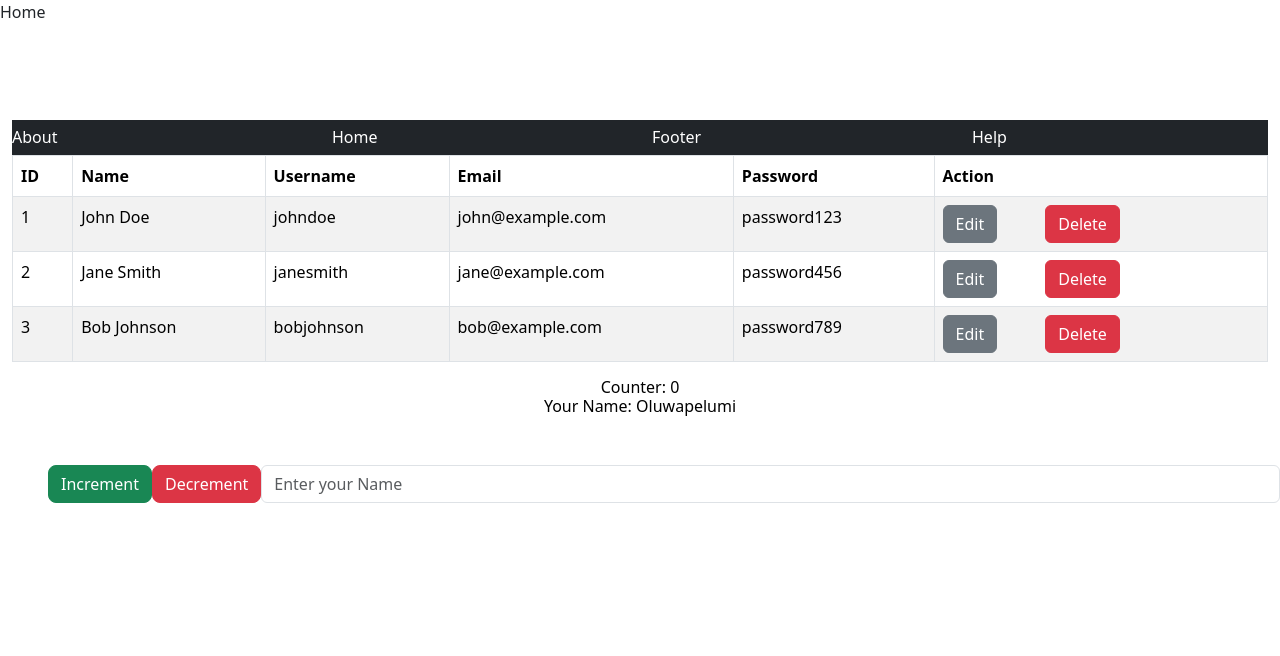
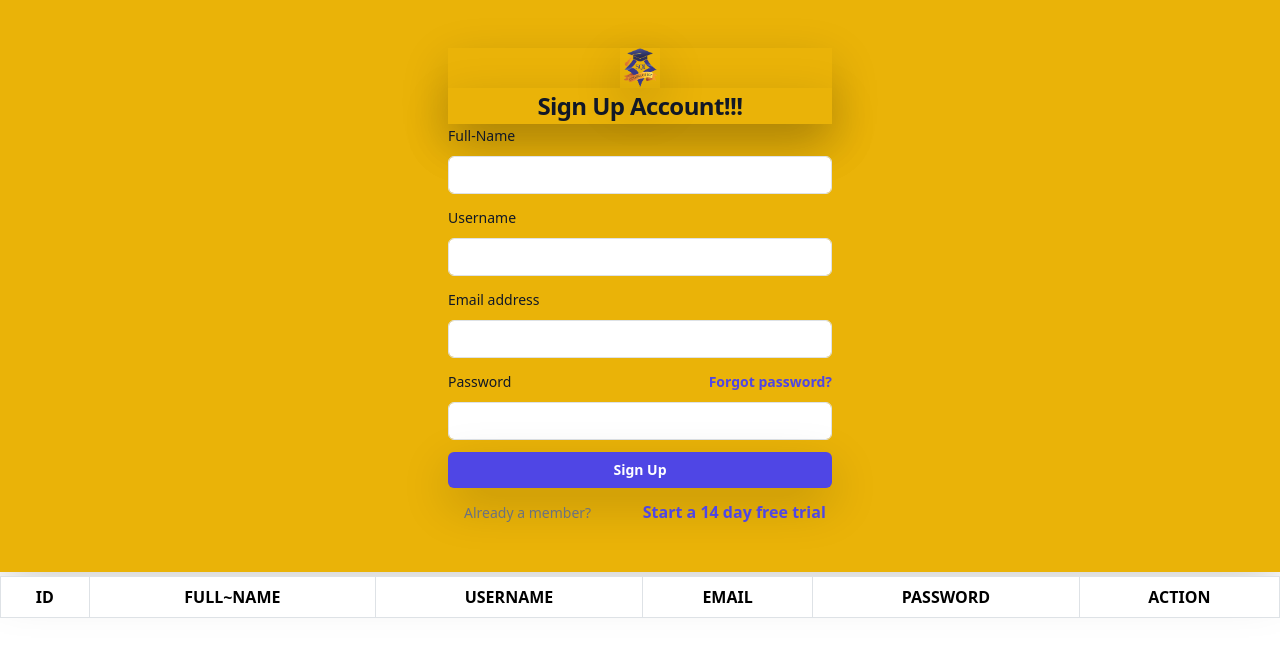
Before and after one commit to DevOluwapelumi/REACT-with-VITE-PRO-2023-CLASS, a React (Vite) app: page / in a window 1280 px wide. Shown: the top 656 px of the page. Built offline with nearby package versions, Linux system fonts and the light colour scheme.

Commit message:
map commit

```diff
--- a/src/App.jsx
+++ b/src/App.jsx
@@ -37,10 +37,10 @@ function App() {
   return (
     <>
       <Home />
-      <NavBar />
-      <Footer />
+      {/* <NavBar /> */}
+      {/* <Footer /> */}
 
-      <div className="container">
+      {/* <div className="container">
     <div className="well">
         <table className="table table-bordered table-striped">
             <thead>
@@ -70,9 +70,10 @@ function App() {
             </tbody>
         </table>
     </div>
-</div>
+</div> */}
 
-      <Event/>
+
+      {/* <Event/> */}
     </>
   );
 }
--- a/src/components/Event.jsx
+++ b/src/components/Event.jsx
@@ -23,6 +23,7 @@ const Event = () => {
         <button onClick={Decrement} className="btn btn-danger rounded rounded-3">Decrement</button>
         <input type="text" placeholder="Enter your Name" className="form-control" onChange={(event) => setName(event.target.value)} />
     </div>
+
     </>
   )
 }
--- a/src/pages/Home.jsx
+++ b/src/pages/Home.jsx
@@ -1,8 +1,162 @@
+import { useState } from 'react'
+
+const Home = () => {
+
+  const [formData, setFormData] = useState({
+    full: '',
+    user: '',
+    email: '',
+    pass: '',
+  });
+  const [tableData, setTableData] = useState([]);
+
+  const change = (e) => {
+    const { id, value } = e.target;
+    setFormData((prevData) => ({
+      ...prevData,
+      [id]: value,
+    }));
+  };
+
+  const submit = (e) => {
+    e.preventDefault();
+    setTableData((prevTableData) => [...prevTableData, formData]);
+    setFormData({
+      full: '',
+      user: '',
+      email: '',
+      pass: '',
+    });
+  };
+
+  const deleteRow = (index) => {
+    const updatedTableData = tableData.filter((_, i) => i !== index);
+    setTableData(updatedTableData);
+  };
+
+  const editRow = (index) => {
+    const selectedRowData = tableData[index];
+    setFormData(selectedRowData);
+    setSelectedRowIndex(index);
+  };
 
 
-const Home = () => {
   return (
-    <div>Home</div>
+    <div>
+       <div className="fle min-h-full flex-1 flex-col justify-center px-6 py-12 lg:px-8 shadow-lg bg-yellow-500">
+        <div className="sm:mx-auto sm:w-full sm:max-w-sm shadow-lg">
+          <img
+            className="mx-auto h-10 w-auto shadow-lg"
+            src="/src/assets/sqicollege.png"
+            alt="Your Company"/>
+          <h2 className="text-center text-2xl font-bold leading-9 tracking-tight text-gray-900 shadow-lg">
+            Sign Up Account!!!</h2>
+        </div>
+
+        <div className=" sm:mx-auto sm:w-full sm:max-w-sm space-y-3">
+        <form className="space-y-3" action="#" method="POST">
+          <div>
+              <label className="block text-sm font-medium leading-6 text-gray-900">
+                Full-Name
+              </label>
+              <div className="mt-2">
+                <input id="full" className="form-control rounded-md"  value={formData.full}
+            onChange={change}/>
+              </div>
+            </div>
+            <div>
+              <label className="block text-sm font-medium leading-6 text-gray-900">
+                Username
+              </label>
+              <div className="mt-2">
+                <input id="user" className="form-control rounded-md" value={formData.user}
+            onChange={change}/>
+              </div>
+            </div>
+            <div>
+              <label className="block text-sm font-medium leading-6 text-gray-900">
+                Email address
+              </label>
+              <div className="mt-2">
+                <input id="email" className="form-control rounded-md"  value={formData.email}
+            onChange={change}/>
+              </div>
+            </div>
+
+            <div>
+              <div className="flex items-center justify-between">
+                <label htmlFor="password" className="block text-sm font-medium leading-6 text-gray-900">
+                  Password
+                </label>
+                <div className="text-sm">
+                  <a href="#" className="font-semibold text-indigo-600 hover:text-indigo-500">
+                    Forgot password?
+                  </a>
+                </div>
+              </div>
+              <div className="mt-2">
+                <input id="pass" className="form-control rounded-md"  value={formData.pass}
+            onChange={change}/>
+              </div>
+            </div>
+
+            <div>
+              <button
+                type="submit"
+                className="flex w-full justify-center rounded-md bg-indigo-600 px-3 py-1.5 text-sm font-semibold leading-6 text-white shadow-lg hover:bg-indigo-500 focus-visible:outline focus-visible:outline-2 focus-visible:outline-offset-2 focus-visible:outline-indigo-600"  onClick={submit}>
+                Sign Up
+              </button>
+            </div>
+            </form>
+
+          <p> <a href="#" className="text-center text-sm text-gray-500 ms-3">
+            Already a member?{' '} </a>
+            <a href="#" className="font-semibold leading-6 text-indigo-600 hover:text-indigo-500 ms-5">
+              Start a 14 day free trial
+            </a>
+          </p>
+        </div>
+      </div>
+
+      <table className="table table-bordered table-striped mt-1">
+            <thead>
+                <tr className='text-center'>
+                    <th>ID</th>
+                    <th>FULL~NAME</th>
+                    <th>USERNAME</th>
+                    <th>EMAIL</th>
+                    <th>PASSWORD</th>
+                    <th>ACTION</th>
+                </tr>
+            </thead>
+            <tbody className="">
+              {tableData.map((data, index) => (
+                <tr key={index} className="text-center">
+                  <td>{index + 1}</td>
+                  <td>{data.full}</td>
+                  <td>{data.user}</td>
+                  <td>{data.email}</td>
+                  <td>{data.pass}</td>
+                  <button
+                  className="btn btn-secondary"
+                  onClick={() => editRow(index)}
+                >
+                  Update
+                </button>
+                <button
+                  className="btn btn-danger ms-3"
+                  onClick={() => deleteRow(index)}
+                >
+                  Delete
+                </button>
+                </tr>
+              ))}
+            </tbody>
+        </table>
+    </div>
+
+
+
   )
 }
 
```
Also changed, not shown: src/assets/sqicollege.png (added).
